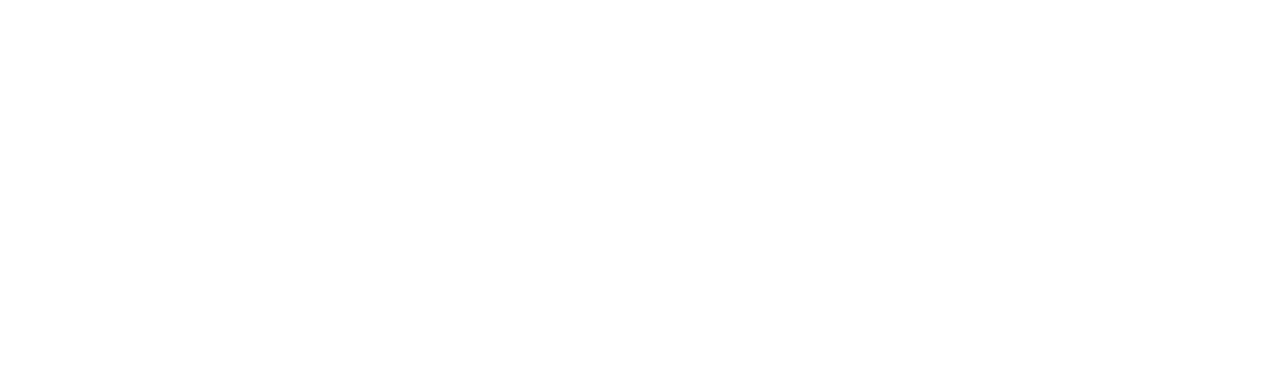
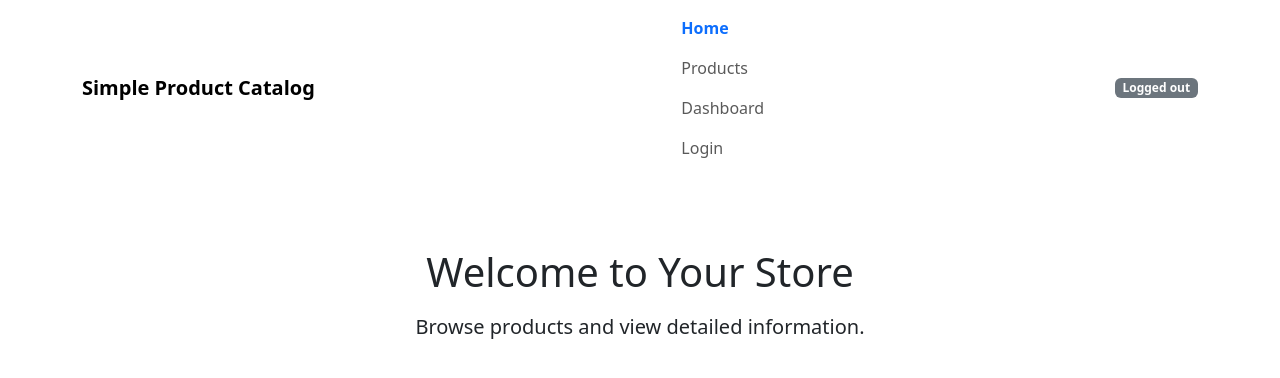
Before and after one commit to elhamatokhi/Product-Catalog, a React (Vite) app: page / in a window 1280 px wide. Shown: the top 378 px of the page. Built offline with nearby package versions, Linux system fonts and the light colour scheme.

Commit message:
fix: debug logout/login process

```diff
--- a/src/App.jsx
+++ b/src/App.jsx
@@ -1,11 +1,52 @@
+import { useState } from 'react';
 import './App.css'
 import "bootstrap/dist/css/bootstrap.min.css";
+import { Routes, useNavigate } from 'react-router-dom';
+import Layout from './layout/ProducsLayout';
+import Home from './pages/Home';
+import { Route } from 'react-router-dom';
+import ProductsList from './pages/ProductsList';
+import ProductDetails from './pages/ProductDetails';
+import Login from './pages/Login';
+import ProtectedRoute from './components/ProtectedRoute';
+import Dashboard from './pages/Dashboard';
+import NotFound from './pages/NotFound';
+
 function App() {
 
+  const [isAuth, setIsAuth] = useState(false)
+  const navigate = useNavigate()
+  function onLogin(){
+    setIsAuth(true)
+  }
+  function onLogout(){
+    setIsAuth(false)
+  }
+
+ function handleLogout() {
+        onLogout();        // set isAuth = false
+        navigate("/");     // redirect to home
+  }
   return (
-    <>
+    <Routes>
+      {/* Main routes */}
+      <Route element={<Layout isAuth={isAuth} onLogout={handleLogout} />} >
+        <Route path="/" element={<Home />}/>
+        <Route path='/products' element={<ProductsList />}/>
+        <Route path="/products/:id" element={<ProductDetails />}/>
+        <Route path='/login' element={<Login onLogin={onLogin}/>} />
+        <Route path='*' element={<NotFound />} />
 
-    </>
+        <Route
+        path='/dashboard'
+        element={
+          <ProtectedRoute isAuth={isAuth}>
+            <Dashboard />
+          </ProtectedRoute>
+        }
+        />
+      </Route>
+    </Routes>
   )
 }
 
--- a/src/components/Navbar.jsx
+++ b/src/components/Navbar.jsx
@@ -1,10 +1,15 @@
 import { NavLink } from "react-router-dom"
 
-// Define isActive class to show active tab
-const linkClass = ({isActive}) => {
-    "nav-link" + (isActive  ? "fw-bold text-primary" : "")
-}
-export default function Navbar({ isAuth }){
+// Active link styling
+const linkClass = ({ isActive }) =>
+  "nav-link" + (isActive ? " fw-bold text-primary" : "");
+
+export default function Navbar({ isAuth, onLogout }){
+
+  function handleLogout() {
+    onLogout();
+  }
+
     return (
         <nav className="navbar">
             <div className="container">
@@ -14,11 +19,21 @@ export default function Navbar({ isAuth }){
                 <div className="navbar-nav">
                     <NavLink className={linkClass} to="/" > Home</NavLink>
                     <NavLink className={linkClass} to="/products" > Products</NavLink>
+                    <NavLink className={linkClass} to="/dashboard"> Dashboard</NavLink>
                     <NavLink className={linkClass} to="/login" > Login</NavLink>
                 </div>
                 <span className="badge text-bg-secondary">
                     {isAuth ? "Logged In" : "Logged out"}
                 </span>
+
+                {isAuth && (
+              <button
+                className="btn btn-outline-danger btn-sm"
+                onClick={handleLogout}
+              >
+                Logout
+              </button>
+            )}
             </div>
         </nav>
     )
--- a/src/layout/ProducsLayout.jsx
+++ b/src/layout/ProducsLayout.jsx
@@ -1,10 +1,10 @@
 import Navbar from "../components/Navbar"
 import { Outlet } from "react-router-dom"
 
-export default function Layout({ isAuth }){
+export default function Layout({ isAuth , onLogout}){
     return (
         <div>
-            <Navbar isAuth={isAuth}></Navbar>
+            <Navbar isAuth={isAuth} onLogout={onLogout}></Navbar>
             <div className="container py-4">
                 <Outlet />
             </div>
--- a/src/pages/Login.jsx
+++ b/src/pages/Login.jsx
@@ -3,7 +3,9 @@ import { useLocation, useNavigate } from "react-router-dom"
 export default function Login( {onLogin} ){
     const navigate = useNavigate()
     const location = useLocation()
-    const from = location.state?.from?.pathname || "/home";
+
+    const from = location.state?.from?.pathname || "/dashboard";
+
     function handleLogin() {
     onLogin(); // set isAuth = true
     navigate(from, { replace: true }); // prevent going back to login
```
